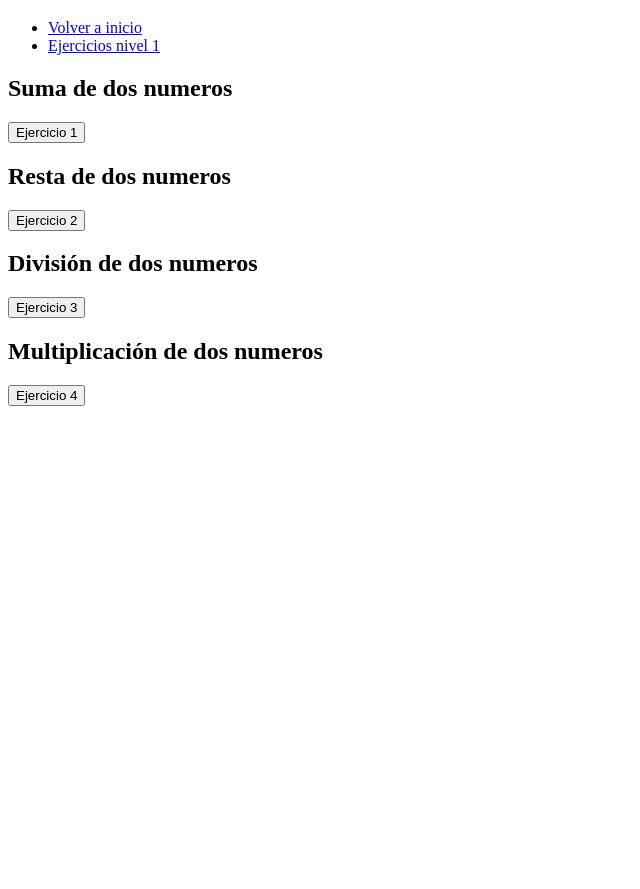
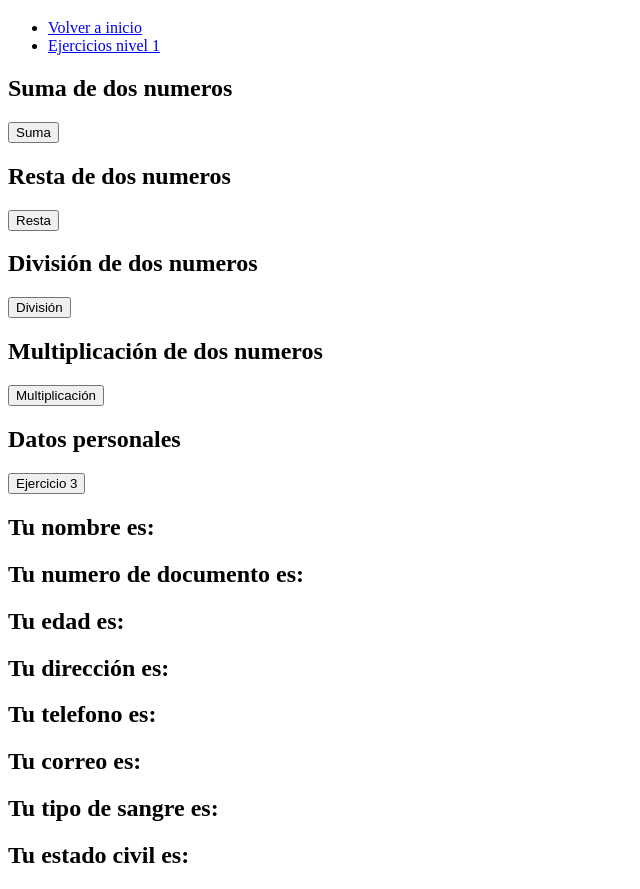
Before and after one commit to CobosFelipe/EjerciciosJava, a plain HTML site: page ejercicio2.html in a window 1280 px wide. Shown: the part 61-950 px from the top of the page, without its empty margins (0-640 px from the left). Before the commit the page ends 800 px from the top, so only its background shows below. Drawn offline with Linux system fonts and the light colour scheme.

Commit message:
editando los html

```diff
--- a/ejercicio2.html
+++ b/ejercicio2.html
@@ -7,18 +7,32 @@
   </head>
   <body>
     <h1>Ejercicios JavaScript nivel 2</h1>
+    <!-- Lista de opciones -->
     <ul>
       <li><a href="./index.html">Volver a inicio</a></li>
       <li><a href="./ejercicio2.html">Ejercicios nivel 1</a></li>
     </ul>
+    <!-- Ejercicio 2 -->
     <h2>Suma de dos numeros</h2>
-    <button id="btnEjercicio1">Ejercicio 1</button>
+    <button id="btnEjercicio1">Suma</button>
     <h2>Resta de dos numeros</h2>
-    <button id="btnEjercicio2">Ejercicio 2</button>
+    <button id="btnEjercicio2">Resta</button>
     <h2>División de dos numeros</h2>
-    <button id="btnEjercicio3">Ejercicio 3</button>
+    <button id="btnEjercicio3">División</button>
     <h2>Multiplicación de dos numeros</h2>
-    <button id="btnEjercicio4">Ejercicio 4</button>
+    <button id="btnEjercicio4">Multiplicación</button>
+    <!-- Ejercicio 3 -->
+    <h2>Datos personales</h2>
+    <button id="btnDatosPersonales">Ejercicio 3</button>
+    <h2 id="nombre">Tu nombre es:</h2>
+    <h2 id="id">Tu numero de documento es:</h2>
+    <h2 id="edad">Tu edad es:</h2>
+    <h2 id="direccion">Tu dirección es:</h2>
+    <h2 id="telefono">Tu telefono es:</h2>
+    <h2 id="email">Tu correo es:</h2>
+    <h2 id="blood">Tu tipo de sangre es:</h2>
+    <h2 id="eCivil">Tu estado civil es:</h2>
+    <!-- scripts -->
     <script src="./js/nivel2/ejercicioNivel2.js"></script>
   </body>
 </html>
```
Also changed, not shown: index.html (+1 -0 lines).
